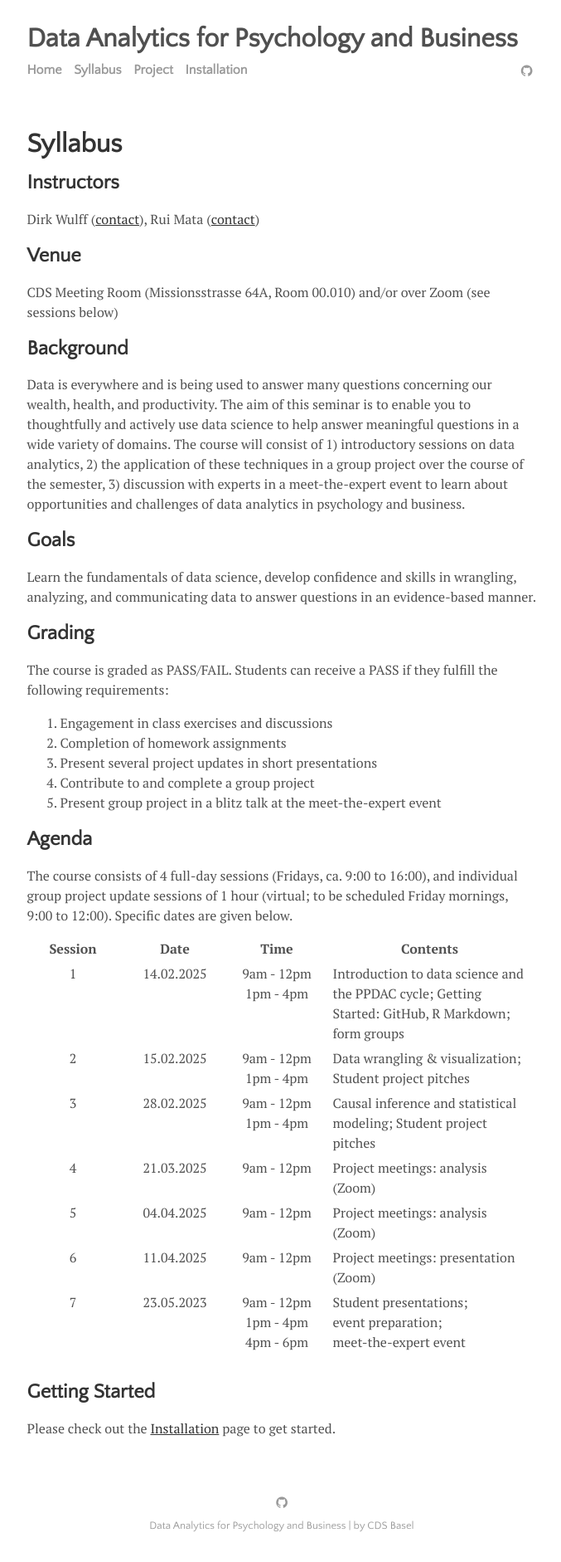
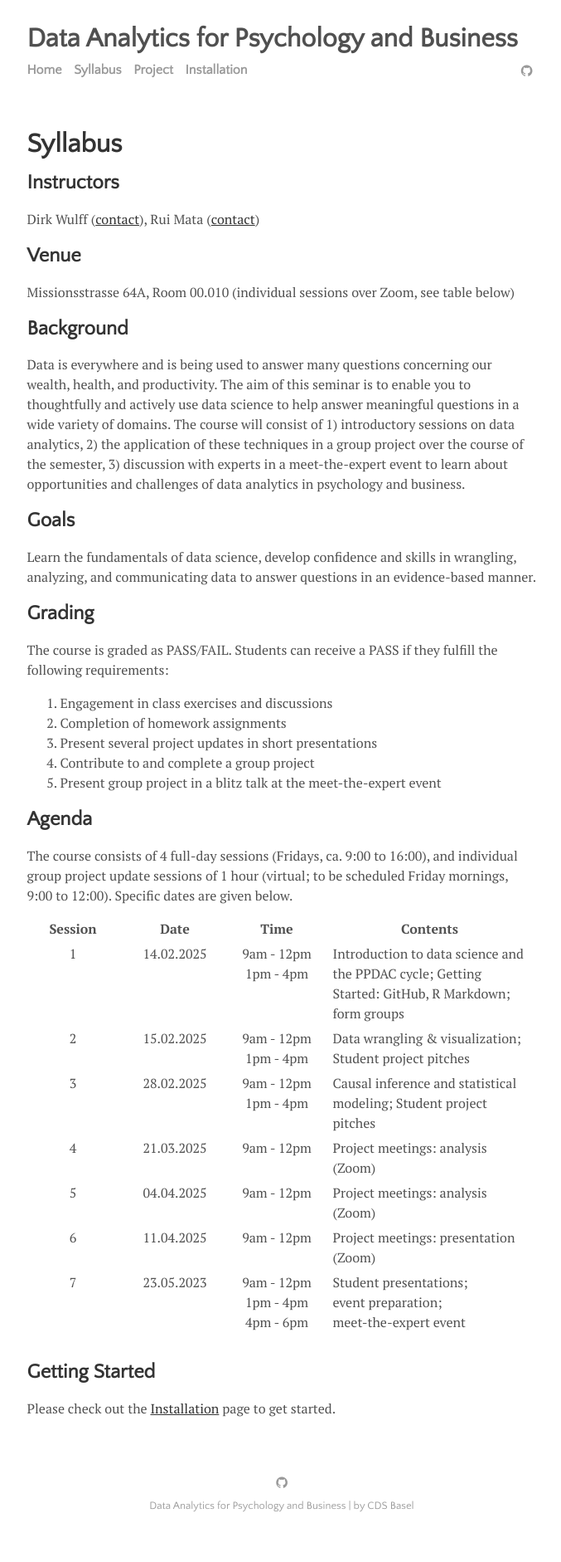
Before and after one commit to cdsbasel/dataanalytics_2025, a Jekyll site: the page built from menu/syllabus.md, in a window 1280 px wide. Shown: the whole page at 83% size, without its empty margins (300-977 px from the left). Built offline with Jekyll 4.4.1, drawn with Linux system fonts in a browser that asks for light colours; after the commit the page ends 1858 px from its top, so only the background shows below that.

Commit message:
update syllabus

```diff
--- a/menu/syllabus.md
+++ b/menu/syllabus.md
@@ -7,7 +7,7 @@ title: Syllabus
 Dirk Wulff (<a href="mailto:dirk.wulff@unibas.ch">contact</a>), Rui Mata (<a href="mailto:rui.mata@unibas.ch">contact</a>)
 
 ## Venue
-CDS Meeting Room (Missionsstrasse 64A, Room 00.010) and/or over Zoom (see sessions below)
+Missionsstrasse 64A, Room 00.010 (individual sessions over Zoom, see table below)
 
 ## Background
 Data is everywhere and is being used to answer many questions concerning our wealth, health, and productivity. The aim of this seminar is to enable you to thoughtfully and actively use data science to help answer meaningful questions in a wide variety of domains. The course will consist of 1) introductory sessions on data analytics, 2) the application of these techniques in a group project over the course of the semester, 3) discussion with experts in a meet-the-expert event to learn about opportunities and challenges of data analytics in psychology and business.
```
Also changed, not shown: 1 other file.
